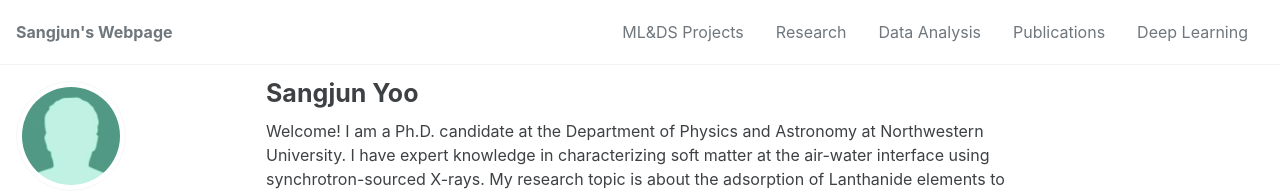
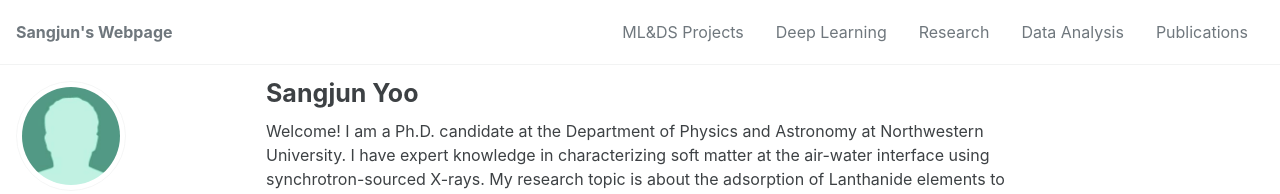
Before and after one commit to sangjunyoo-phd/sangjunyoo-phd.github.io, a Jekyll site: the page built from index.md, in a window 1280 px wide. Shown: the top 194 px of the page. Built offline with Jekyll 4.4.1, drawn with Linux system fonts in a browser that asks for light colours; cached includes are drawn as plain includes; the list of posts is cut into pages by our own code; part of the change alters nothing that is shown.

```diff
--- a/_data/navigation.yml
+++ b/_data/navigation.yml
@@ -4,12 +4,6 @@ main:
     url: /mlprojects/
 #  - title: "Deep Learning"
 #    url: /deeplearning/
-  - title: "Research"
-    url: /research/
-  - title: "Data Analysis"
-    url: /analysis/
-  - title: "Publications"
-    url: /publications/
   - title: "Deep Learning"
     children:
       - title: "ANN and Backpropagation"
@@ -20,3 +14,9 @@ main:
         url: /child-page-a3/
       - title: "Child Page A4"
         url: /child-page-a4/
+  - title: "Research"
+    url: /research/
+  - title: "Data Analysis"
+    url: /analysis/
+  - title: "Publications"
+    url: /publications/
```
